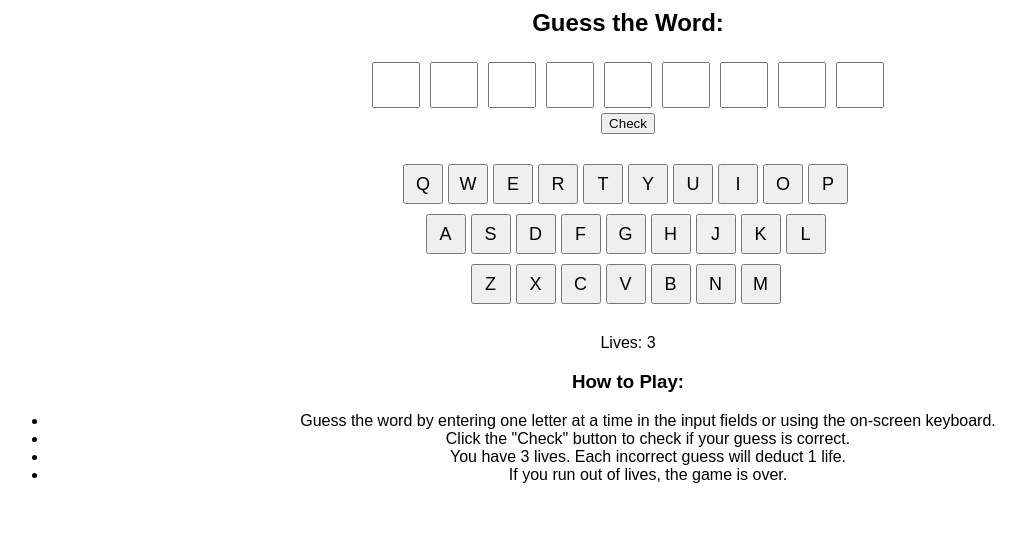
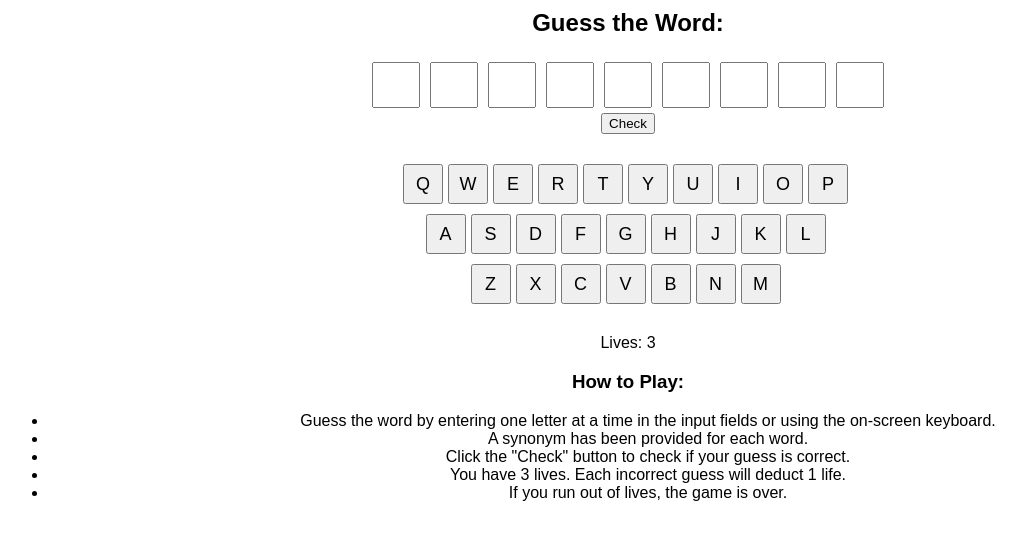
Before and after one commit to Lukeul1/A-like, a plain HTML site: page index.html in a window 1280 px wide. Shown: the part 99-638 px from the top of the page, without its empty margins (12-1034 px from the left). Drawn offline with Linux system fonts and the light colour scheme.

Commit message:
Added a rule to the html file.

```diff
--- a/index.html
+++ b/index.html
@@ -24,6 +24,7 @@
             <h3>How to Play:</h3>
             <ul>
                 <li>Guess the word by entering one letter at a time in the input fields or using the on-screen keyboard.</li>
+                <li>A synonym has been provided for each word.</li>
                 <li>Click the "Check" button to check if your guess is correct.</li>
                 <li>You have 3 lives. Each incorrect guess will deduct 1 life.</li>
                 <li>If you run out of lives, the game is over.</li>
```
